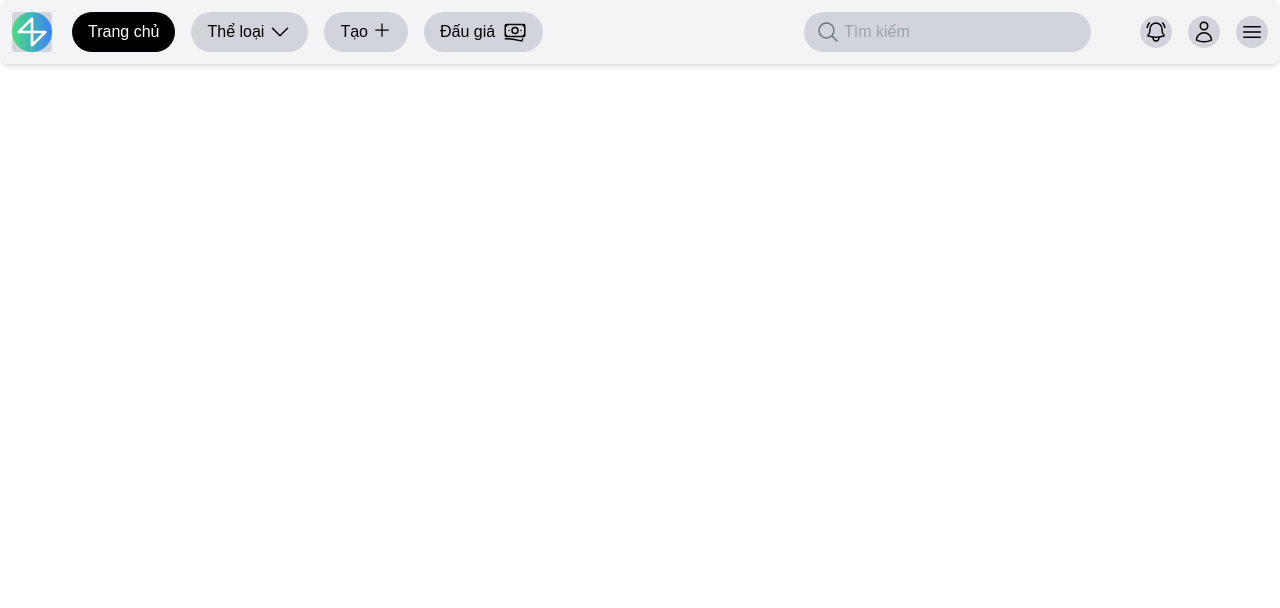
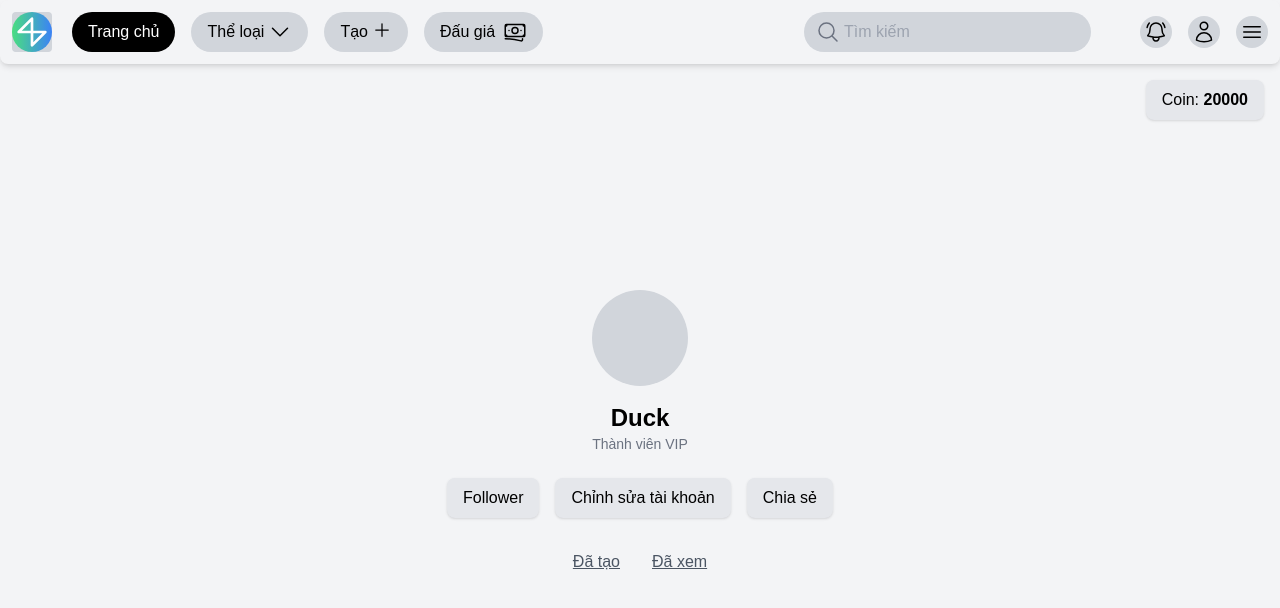
Before and after one commit to HoaiDuck/Drink_Shop_FE, a React (Vite) app in the folder frontend/: page / in a window 1280 px wide. Shown: the top 608 px of the page. Built offline with nearby package versions, Linux system fonts and the light colour scheme.

Commit message:
da lam account component, tiep tuc lam giao dien dau gia, gui hinh len layout Tran chu

```diff
--- a/frontend/package.json
+++ b/frontend/package.json
@@ -24,8 +24,8 @@
     "eslint-plugin-react-hooks": "^5.0.0",
     "eslint-plugin-react-refresh": "^0.4.14",
     "globals": "^15.11.0",
-    "postcss": "^8.4.47",
-    "tailwindcss": "^3.4.14",
+    "postcss": "^8.4.49",
+    "tailwindcss": "^3.4.15",
     "vite": "^5.4.10"
   }
 }
--- a/frontend/src/App.jsx
+++ b/frontend/src/App.jsx
@@ -4,6 +4,7 @@
 import './index.css'
 import './app.css'
 import Nav from './components/Nav/Index'
+import Account from './components/Account/Index'
 
 function App() {
   const [count, setCount] = useState(0)
@@ -11,7 +12,7 @@
   return (
     <div>
        <div className=''>
-         <Nav />
+         <Account />
        </div>
        <main>
 
--- /dev/null
+++ b/frontend/src/components/Account/Index.tsx
@@ -0,0 +1,43 @@
+import React from "react";
+import Nav from "../Nav/Index"; // Import component Navbar
+
+const Account = () => {
+  return (
+    <div className="relative w-screen h-screen flex flex-col bg-gray-100">
+      <Nav />
+
+      <div className="flex-grow flex flex-col items-center justify-center">
+        <div className="w-24 h-24 rounded-full bg-gray-300"></div>
+        <h1 className="text-2xl font-bold mt-4">Duck</h1>
+        <p className="text-sm text-gray-500">Thành viên VIP</p>
+
+        <div className="flex gap-4 mt-6">
+          <button className="px-4 py-2 bg-gray-200 rounded-lg shadow hover:bg-gray-300">
+            Follower
+          </button>
+          <button className="px-4 py-2 bg-gray-200 rounded-lg shadow hover:bg-gray-300">
+            Chỉnh sửa tài khoản
+          </button>
+          <button className="px-4 py-2 bg-gray-200 rounded-lg shadow hover:bg-gray-300">
+            Chia sẻ
+          </button>
+        </div>
+
+        <div className="flex gap-8 mt-8 text-gray-600">
+          <a href="#" className="underline">
+            Đã tạo
+          </a>
+          <a href="#" className="underline">
+            Đã xem
+          </a>
+        </div>
+
+        <div className="absolute top-20 right-4 bg-gray-200 px-4 py-2 rounded-lg shadow">
+  <span>Coin:</span> <span className="font-bold">20000</span>
+</div>
+      </div>
+    </div>
+  );
+};
+
+export default Account;
```
Also changed, not shown: package.json (+6 -1 lines), 2 other files (tests, documents, lock files or other folders).
